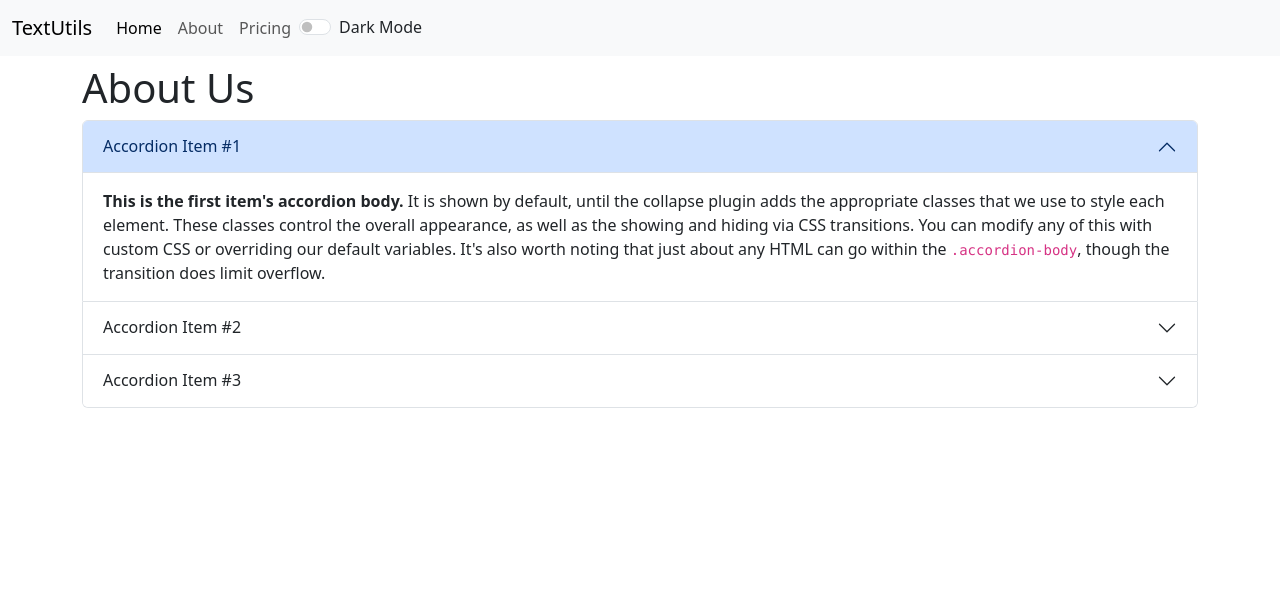
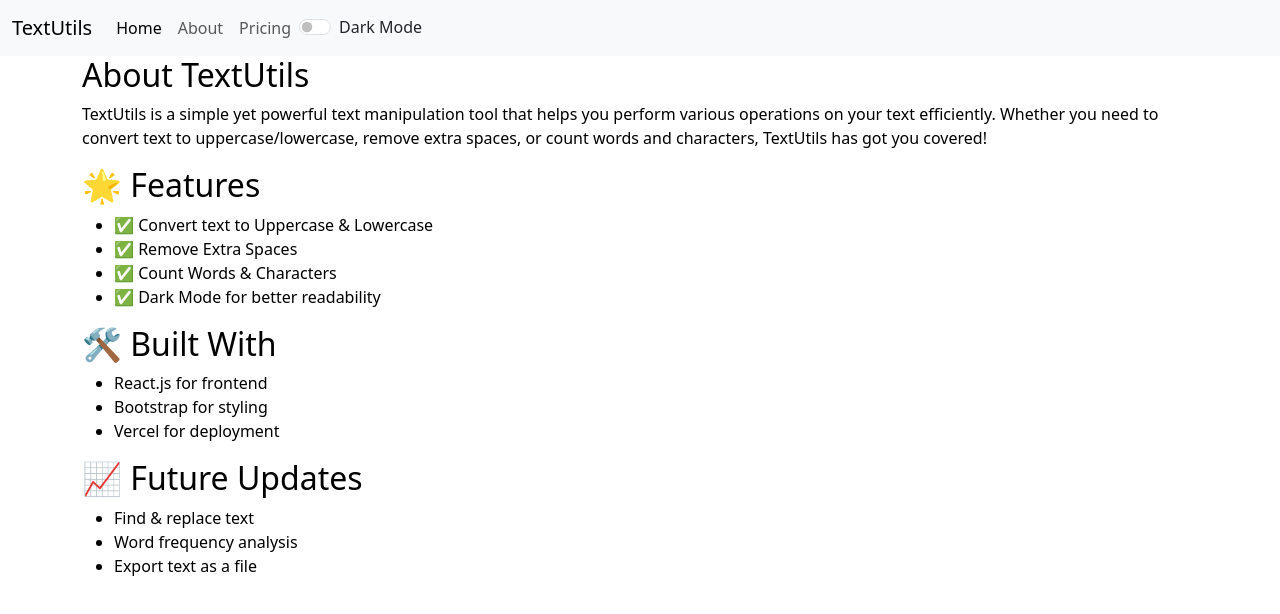
Before and after one commit to Tarunk0201/Text-Utils, a React (Create React App) app: page /about in a window 1280 px wide. Shown: the top 614 px of the page. Built offline with nearby package versions, Linux system fonts and the light colour scheme.

Commit message:
About discription added

```diff
--- a/src/App.js
+++ b/src/App.js
@@ -38,7 +38,7 @@ function App() {
       <Alert alert={alert} mode={mode}/>
       <Routes>
           <Route exact path="/" element={<TextForm showAlert={showAlert} mode={mode}/>} />
-          <Route exact path="/about" element={<About />} />
+          <Route exact path="/about" element={<About mode={mode} />} />
       </Routes>
     </>
   );
--- a/src/camponent/About.js
+++ b/src/camponent/About.js
@@ -1,47 +1,59 @@
 import React from "react";
 
-export default function About(){
+export default function About(props){
     return(
+    <>
+    <div style={{color: props.mode==='dark'?'white':'black' }}>
         <div className="container">
-            <h1 className="my-2">About Us</h1>
-             <div className="accordion" id="accordionExample">
-            <div className="accordion-item">
-                <h2 className="accordion-header">
-                <button className="accordion-button" type="button" data-bs-toggle="collapse" data-bs-target="#collapseOne" aria-expanded="true" aria-controls="collapseOne">
-                    Accordion Item #1
-                </button>
-                </h2>
-                <div id="collapseOne" className="accordion-collapse collapse show" data-bs-parent="#accordionExample">
-                <div className="accordion-body">
-                    <strong>This is the first item's accordion body.</strong> It is shown by default, until the collapse plugin adds the appropriate classes that we use to style each element. These classes control the overall appearance, as well as the showing and hiding via CSS transitions. You can modify any of this with custom CSS or overriding our default variables. It's also worth noting that just about any HTML can go within the <code>.accordion-body</code>, though the transition does limit overflow.
-                </div>
-                </div>
-            </div>
-            <div className="accordion-item">
-                <h2 className="accordion-header">
-                <button className="accordion-button collapsed" type="button" data-bs-toggle="collapse" data-bs-target="#collapseTwo" aria-expanded="false" aria-controls="collapseTwo">
-                    Accordion Item #2
-                </button>
-                </h2>
-                <div id="collapseTwo" className="accordion-collapse collapse" data-bs-parent="#accordionExample">
-                <div className="accordion-body">
-                    <strong>This is the second item's accordion body.</strong> It is hidden by default, until the collapse plugin adds the appropriate classes that we use to style each element. These classes control the overall appearance, as well as the showing and hiding via CSS transitions. You can modify any of this with custom CSS or overriding our default variables. It's also worth noting that just about any HTML can go within the <code>.accordion-body</code>, though the transition does limit overflow.
-                </div>
-                </div>
-            </div>
-            <div className="accordion-item">
-                <h2 className="accordion-header">
-                <button className="accordion-button collapsed" type="button" data-bs-toggle="collapse" data-bs-target="#collapseThree" aria-expanded="false" aria-controls="collapseThree">
-                    Accordion Item #3
-                </button>
-                </h2>
-                <div id="collapseThree" className="accordion-collapse collapse" data-bs-parent="#accordionExample">
-                <div className="accordion-body">
-                    <strong>This is the third item's accordion body.</strong> It is hidden by default, until the collapse plugin adds the appropriate classes that we use to style each element. These classes control the overall appearance, as well as the showing and hiding via CSS transitions. You can modify any of this with custom CSS or overriding our default variables. It's also worth noting that just about any HTML can go within the <code>.accordion-body</code>, though the transition does limit overflow.
-                </div>
-                </div>
-            </div>
-            </div>
+            <h2>About TextUtils</h2>
+            <p>TextUtils is a simple yet powerful text manipulation tool that helps you perform various operations on your text efficiently. Whether you need to convert text to uppercase/lowercase, remove extra spaces, or count words and characters, TextUtils has got you covered!</p>
         </div>
+        <div className="container my-10">
+            <h2>🌟 Features</h2>
+            <ul>
+                <li>
+                    ✅ Convert text to Uppercase & Lowercase
+                </li>
+                <li>
+                    ✅ Remove Extra Spaces
+                </li>
+                <li>
+                    ✅ Count Words & Characters
+                </li>
+                <li>
+                    ✅ Dark Mode for better readability
+                </li>
+            </ul>
+        </div>
+        <div className="container my-10">
+            <h2>🛠️ Built With</h2>
+            <ul >
+                <li>
+                    React.js for frontend
+                </li>
+                <li>
+                    Bootstrap for styling
+                </li>
+                <li>
+                     Vercel for deployment
+                </li>
+            </ul>
+        </div>
+        <div className="container my-10">
+            <h2>📈 Future Updates</h2>
+            <ul>
+                <li>
+                    Find & replace text
+                </li>
+                <li>
+                    Word frequency analysis
+                </li>
+                <li>
+                    Export text as a file
+                </li>
+            </ul>
+        </div>
+    </div>
+    </>
     )
 }
```
